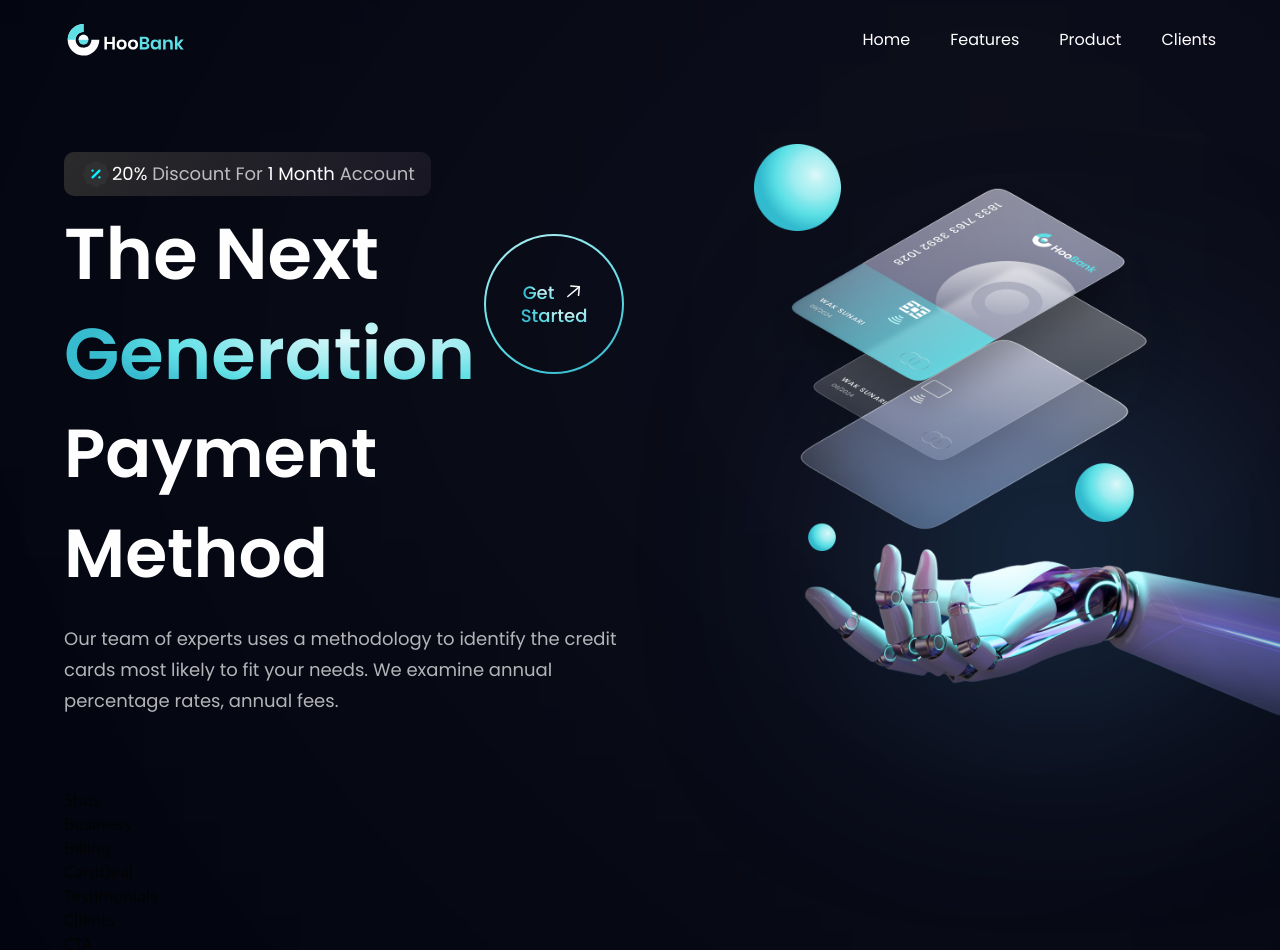
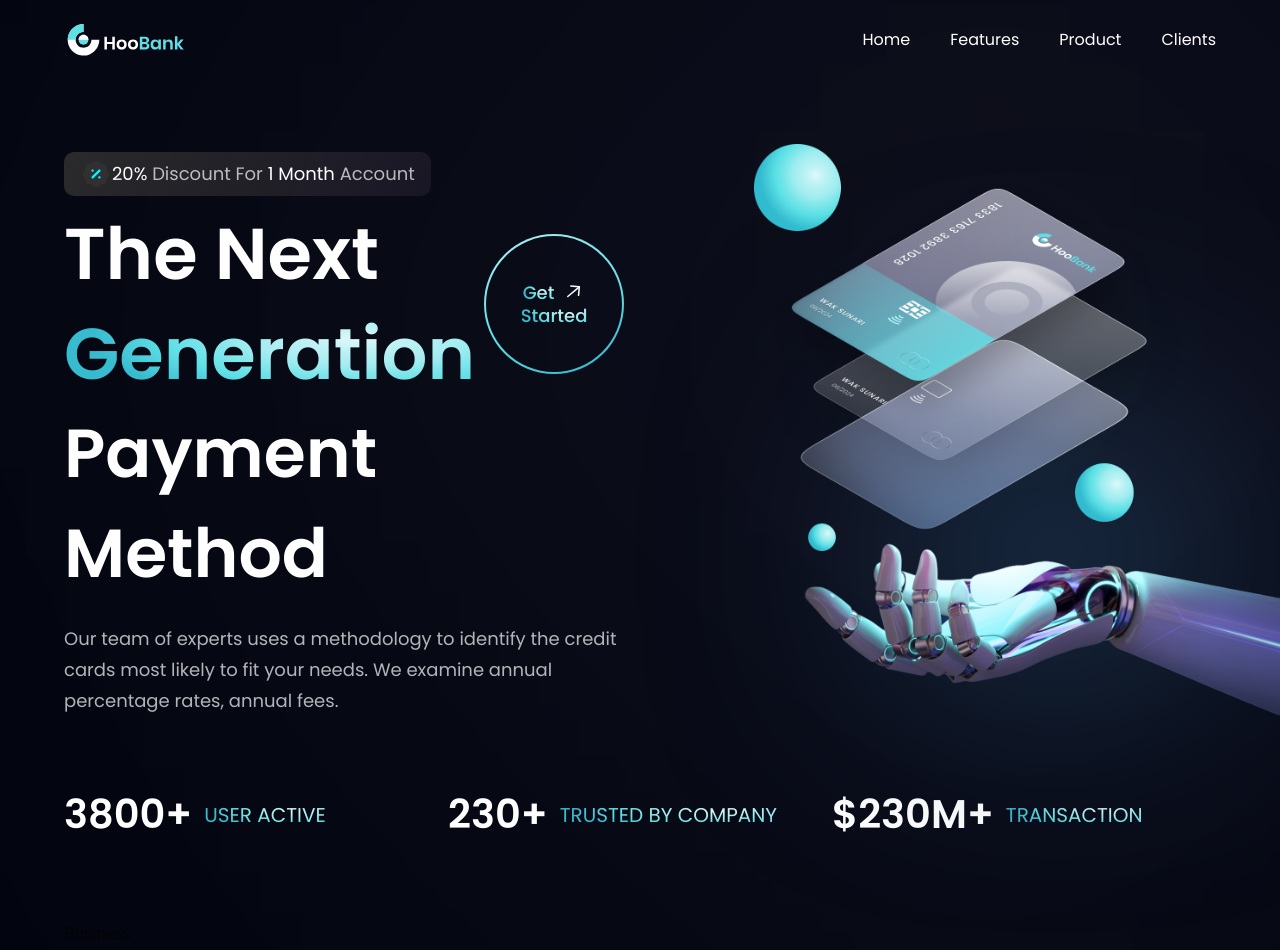
Before and after one commit to Darudul/bank_modern_app, a React (Vite) app: page / in a window 1280 px wide. Shown: the top 950 px of the page. Built offline with nearby package versions, Linux system fonts and the light colour scheme.

Commit message:
stats added

```diff
--- a/src/components/Stats.jsx
+++ b/src/components/Stats.jsx
@@ -1,9 +1,21 @@
 import React from 'react'
+import { stats } from '../constants'
+import styles from '../style'
 
-const Stats = () => {
-  return (
-    <div>Stats</div>
+const Stats = () => (
+    <section className={`${styles.flexCenter} flex-row flex-wrap sm:mb-20 mb-6`}>
+      {
+        stats.map((stat)=> (
+          <div key={stat.id} className={`flex-1 flex justify-start items-center flex-row mr-3`}>
+            <h4 className='font-poppins font-semibold xs:text-[40px] text-[30px] xs:leading-[53px] leading-[43px] text-white'>{stat.value}</h4>
+            <p className='font-poppins font-normal xs:text-[20px] text-[15px] xs:leading-[26px] leading-[21px] text-gradient uppercase ml-3'>{stat.title}</p>
+
+          </div>
+        ))
+      }
+
+    </section>
   )
-}
+
 
 export default Stats
```
